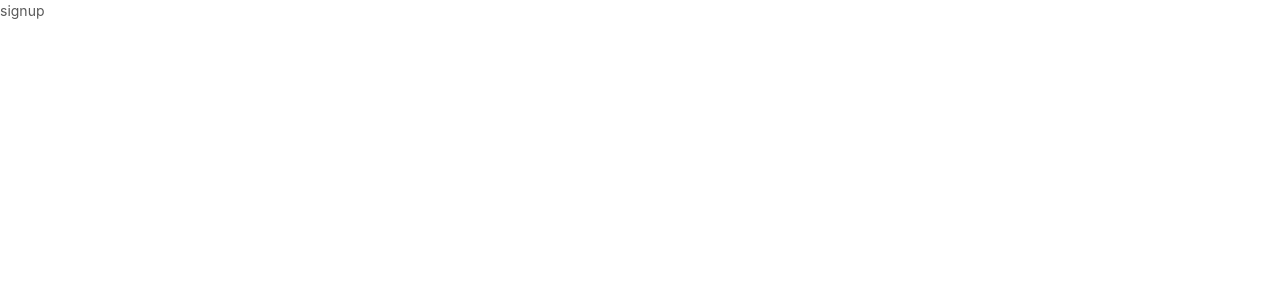
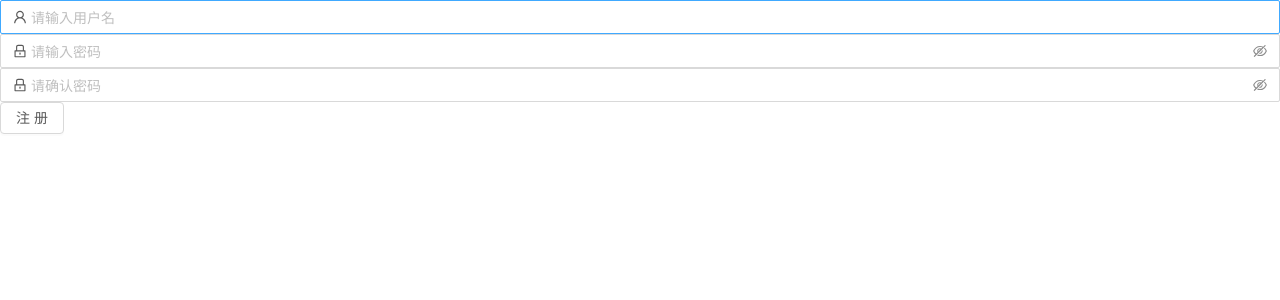
Before and after one commit to yiyanwu/wjw-potato, a React (Create React App) app: page /signup in a window 1280 px wide. Shown: the top 300 px of the page. Built offline with nearby package versions, Linux system fonts and the light colour scheme.

Commit message:
初步完成注册页面

```diff
--- a/src/components/SignUp/signup.tsx
+++ b/src/components/SignUp/signup.tsx
@@ -1,14 +1,77 @@
 import * as React from 'react'
+import { Input, Button} from 'antd';
+import { UserOutlined, LockOutlined } from '@ant-design/icons';
+import axios from '../../config/axios'
 
-class Component extends React.Component {
+
+interface SignUpState {
+    account: string,
+    password: string,
+    passwordConfirmation: string
+}
+
+class SignUp extends React.Component<any, SignUpState> {
+    constructor(props: any){
+        super(props)
+        this.state = {
+            account: '',
+            password: '',
+            passwordConfirmation: ''
+        };
+    }
+
+    onChangeAccount = (e:any) =>{
+        this.setState( {account: e.target.value})
+    }
+
+    onChangePassword = (e: any) => {
+        this.setState({ password: e.target.value })
+    }
+
+    onChangePasswordConfirmation = (e: any) => {
+        this.setState({ passwordConfirmation: e.target.value })
+    }
+
+    submit = async() => {
+        const { account, password, passwordConfirmation } = this.state
+        try{
+            await axios.post('sign_up/user',{
+                account,
+                password,
+                password_confirmation: passwordConfirmation
+            })
+            console.log('成功')
+        }catch (e){
+            throw new Error(e)
+        }
+    }
 
     render() {
+        const { account,password,passwordConfirmation} = this.state
         return (
-            <div className="Component">
-                signup
+            <div className="SignUp">
+                <Input
+                    placeholder="请输入用户名"
+                    value= {account}
+                    onChange={this.onChangeAccount}
+                    prefix={<UserOutlined className="site-form-item-icon" />}
+                />
+                <Input.Password
+                    placeholder="请输入密码"
+                    value= {password}
+                    onChange={this.onChangePassword}
+                    prefix={<LockOutlined className="site-form-item-icon" />}
+                />
+                <Input.Password
+                    placeholder="请确认密码"
+                    value={passwordConfirmation}
+                    onChange={this.onChangePasswordConfirmation}
+                    prefix={<LockOutlined className="site-form-item-icon" />}
+                />
+                <Button onClick={this.submit}>注册</Button>
             </div>
         )
     }
 }
 
-export default Component
+export default SignUp
--- a/tsconfig.json
+++ b/tsconfig.json
@@ -21,8 +21,5 @@
   },
   "include": [
     "src"
-  ],
-  "rules": {
-    "isolatedModules": false
-  }
+  ]
 }
```
